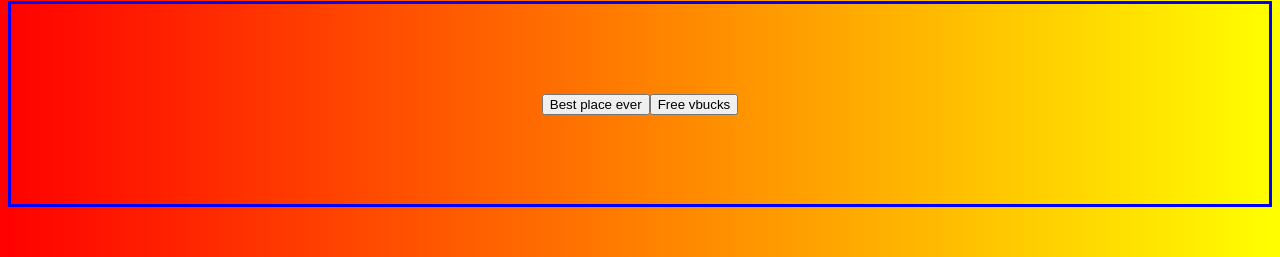
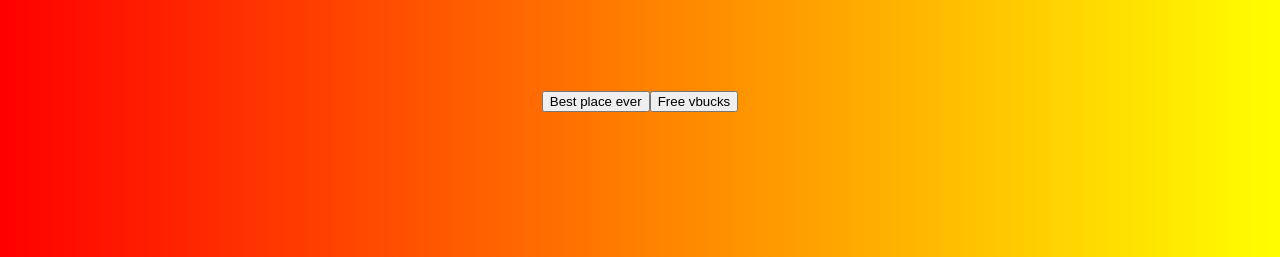
Before and after one commit to WBPRO4/WBPRO4.github.io, a plain HTML site: page index.html in a window 1280 px wide. Shown: the part 311-568 px from the top of the page. Drawn offline with Linux system fonts and the light colour scheme.

Commit message:
Update index.html

```diff
--- a/index.html
+++ b/index.html
@@ -26,7 +26,7 @@
             justify-content: center;
             align-items: center;
             height: 200px;
-            border: 3px solid blue;
+            border: 0px solid blue;
                 }
 
         #grad {
```
